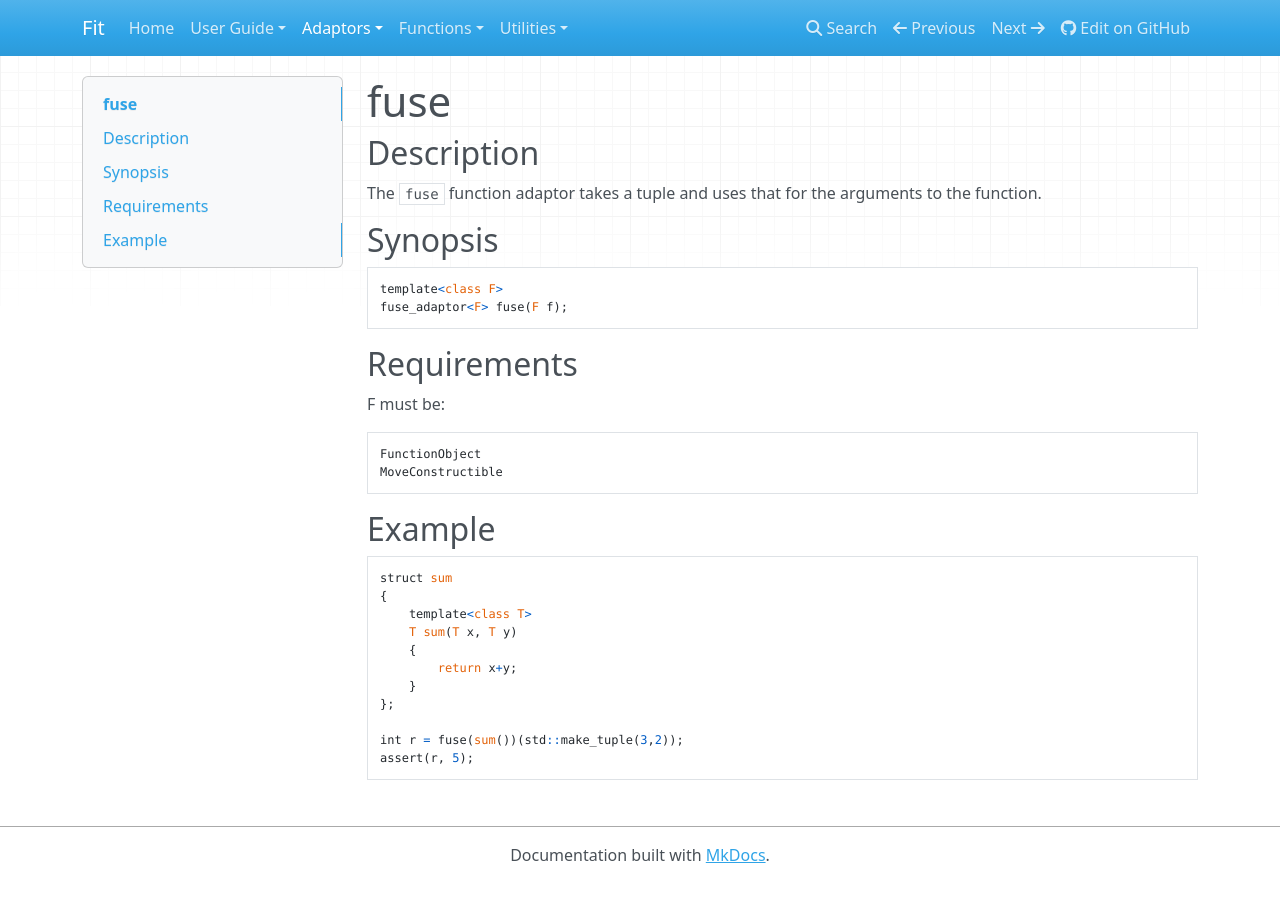
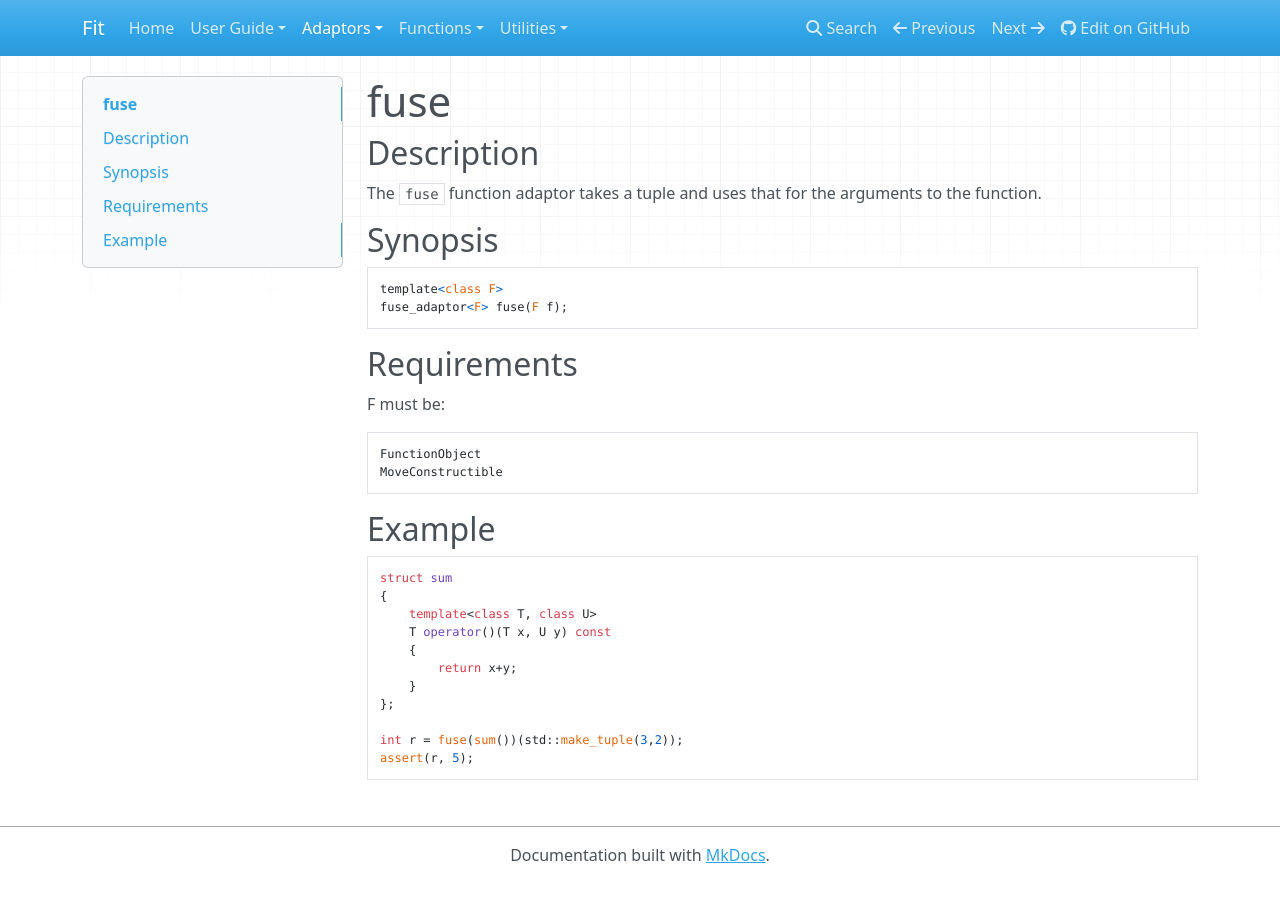
Before and after one commit to boostorg/hof, an MkDocs documentation site: the page built from doc/src/fuse.md, in a window 1280 px wide. Built offline with MkDocs 1.6.1, drawn with Linux system fonts in a browser that asks for light colours; nearby versions of some CDN libraries; old or Windows-style settings are respelled for this version of MkDocs.

Commit message:
Update docs for tap

```diff
--- a/doc/src/fuse.md
+++ b/doc/src/fuse.md
@@ -26,8 +26,8 @@ Example
 
     struct sum
     {
-        template<class T>
-        T sum(T x, T y)
+        template<class T, class U>
+        T operator()(T x, U y) const
         {
             return x+y;
         }
--- a/mkdocs.yml
+++ b/mkdocs.yml
@@ -33,3 +33,4 @@ pages:
 - ['is_callable.md', 'Utilities', 'is_callable']
 - ['lambda.md', 'Utilities', 'FIT_STATIC_LAMBDA']
 - ['returns.md', 'Utilities', 'returns']
+- ['returns.md', 'Utilities', 'tap']
```
Also changed, not shown: doc/src/indirect.md (+2 -2 lines), doc/src/partial.md (+2 -2 lines), doc/src/pipable.md (+2 -2 lines), doc/src/tap.md (added, +40 -0 lines), 1 other file.
